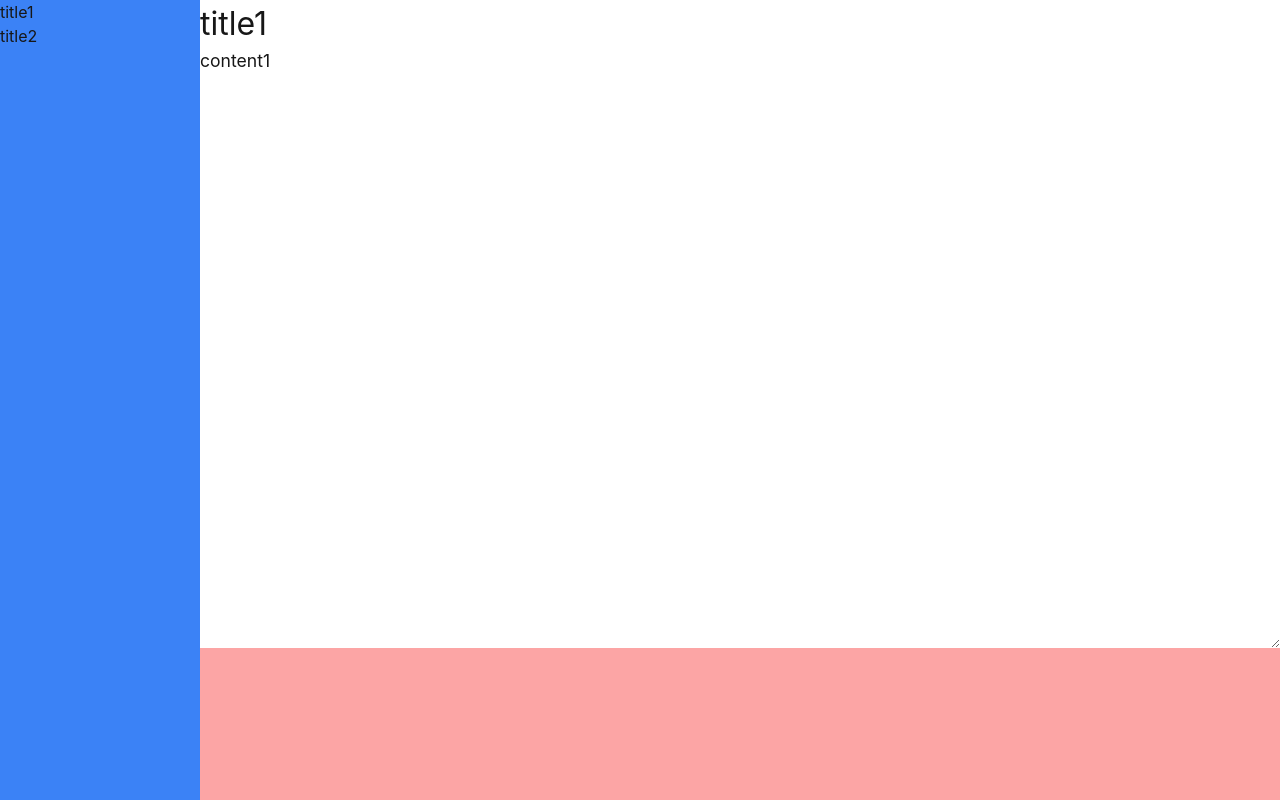
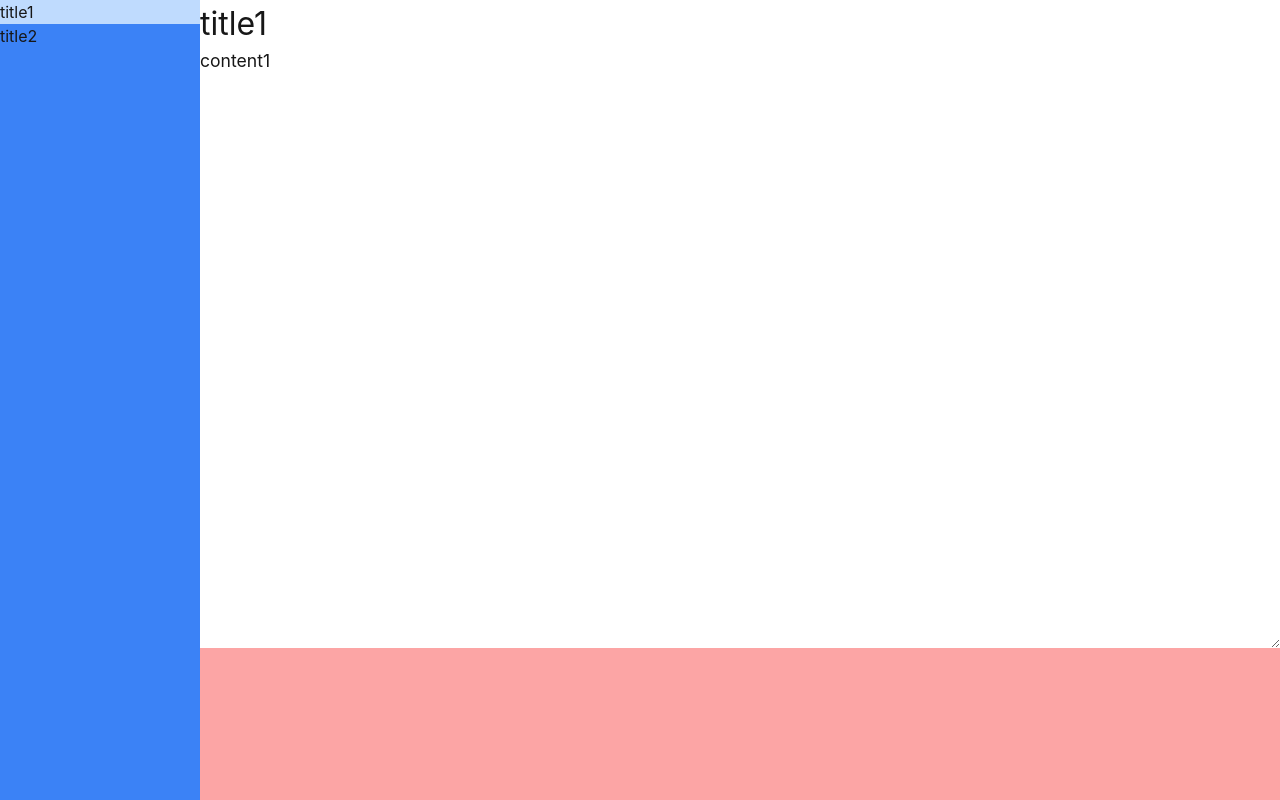
Before and after one commit to ohseungik/lecture, a Next.js app in the folder React_1/: page /memo in a window 1280 px wide. Built offline with nearby package versions, Linux system fonts and the light colour scheme.

Commit message:
강의 5 메뉴 선택 활성화 추가

```diff
--- /dev/null
+++ b/React_1/src/app/components/Memo/MemoItem/MemoItem.css
@@ -0,0 +1,7 @@
+.memoItem {
+    @apply w-full whitespace-nowrap overflow-hidden text-ellipsis;
+}
+
+.memoItem.isSelected {
+    @apply bg-blue-200;
+}
--- a/React_1/src/app/components/Memo/MemoItem/MemoItem.tsx
+++ b/React_1/src/app/components/Memo/MemoItem/MemoItem.tsx
@@ -1,17 +1,19 @@
 'use client';
 
 import React from 'react';
+import '@/app/components/Memo/MemoItem/MemoItem.css';
 
 type MemoItemProps = {
     index: number;
     title: string;
+    isSelected: boolean;
     setSelectedMemo: (index: number) => void;
 }
 
-const MemoItem: React.FC<MemoItemProps> = ({ index, title, setSelectedMemo }) => {
+const MemoItem: React.FC<MemoItemProps> = ({ index, title, isSelected, setSelectedMemo }) => {
     return (
-        <div onClick={() => setSelectedMemo(index)}>
-            <div>{title}</div>
+        <div className={`memoItem ${isSelected ? 'isSelected' : ''}`} onClick={() => setSelectedMemo(index)}>
+            {title}
         </div>
     )
 }
--- a/React_1/src/app/components/Memo/MemoList/MemoList.tsx
+++ b/React_1/src/app/components/Memo/MemoList/MemoList.tsx
@@ -6,20 +6,21 @@ import MemoItem from '@/app/components/Memo/MemoItem/MemoItem';
 
 type MemoListProps = {
     memos: MemoPropsArray;
+    selectIndex: number;
     setSelectedMemo: (index: number) => void;
 }
 
-const MemoList: React.FC<MemoListProps> = ({ memos, setSelectedMemo }) => {
+const MemoList: React.FC<MemoListProps> = ({ memos, selectIndex, setSelectedMemo }) => {
     return (
-        <div>
+        <>
             {memos.map((memo, index) => {
                 return (
-                    <div key={index}>
-                       <MemoItem index={index} title={memo.title} setSelectedMemo={setSelectedMemo} />
-                    </div>
+                    <React.Fragment key={index}>
+                       <MemoItem index={index} title={memo.title} isSelected={index === selectIndex} setSelectedMemo={setSelectedMemo} />
+                    </React.Fragment>
                 )
             })}
-        </div>
+        </>
     )
 }
 
--- a/React_1/src/app/components/Memo/SideBar/SideBar.tsx
+++ b/React_1/src/app/components/Memo/SideBar/SideBar.tsx
@@ -5,13 +5,14 @@ import { MemoPropsArray } from '@/app/types/memo';
 
 interface SideBarProps {
     memos: MemoPropsArray;
+    selectIndex: number;
     setSelectedMemo: (index: number) => void;
 }
 
-const SideBar: React.FC<SideBarProps> = ({ memos, setSelectedMemo }) => {
+const SideBar: React.FC<SideBarProps> = ({ memos, selectIndex, setSelectedMemo }) => {
     return (
         <div className='SideBar'>
-            <MemoList memos={memos} setSelectedMemo={setSelectedMemo}/>
+            <MemoList memos={memos} selectIndex={selectIndex} setSelectedMemo={setSelectedMemo}/>
         </div>
     )
 }
--- a/React_1/src/app/memo/page.tsx
+++ b/React_1/src/app/memo/page.tsx
@@ -33,7 +33,7 @@ const Memo = () => {
 
     return (
         <div className='memo'>
-            <SideBar memos={memos} setSelectedMemo={setSelectedMemo} />
+            <SideBar memos={memos} selectIndex={selectedMemo} setSelectedMemo={setSelectedMemo} />
             <MemoContainer memo={memos[selectedMemo]} setMemo={memoHandler}/>
         </div>
     )
```
